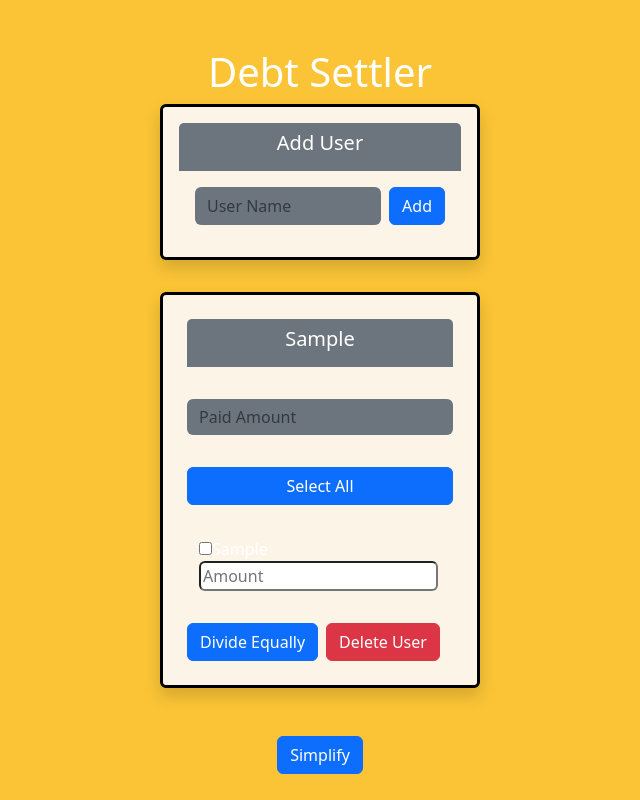
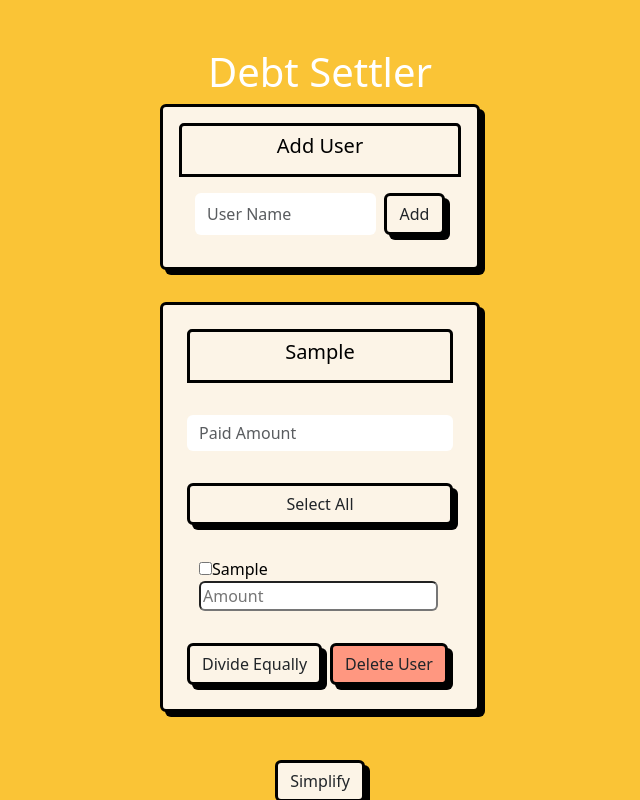
Before and after one commit to waleedbinkhalid74/debt_settler, a React (Vite) app in the folder debt_settler/: page / in a window 1280 px wide. Both pictures are taken after typing "Sample" into the empty fields and a click on the button "Add". Shown: the top 800 px of the page, without its empty margins (320-960 px from the left). Built offline with nearby package versions, Linux system fonts and the light colour scheme.

Commit message:
Add design to cards

```diff
--- a/debt_settler/src/App.css
+++ b/debt_settler/src/App.css
@@ -5,4 +5,30 @@
 .bg-card {
     background-color: #FCF4E7 !important;
     border: 3px solid #000000 !important;
+    box-shadow: 5px 5px 0px #000000 !important;
+    display: block;
 }
+
+.bg-cardHeader {
+    background-color: #FCF4E7 !important;
+    border: 3px solid #000000 !important;
+    font-style: public-sans;
+}
+
+.bg-inputFields {
+    background-color: #FFF !important;
+}
+
+.bg-button {
+    background-color: #FCF4E7 !important;
+    border: 3px solid #000000 !important;
+    font-style: public-sans;
+    box-shadow: 5px 5px 0px #000000 !important;
+}
+
+.bg-buttonDanger {
+    background-color: #FF9780 !important;
+    border: 3px solid #000000 !important;
+    font-style: public-sans;
+    box-shadow: 5px 5px 0px #000000 !important;
+}
--- a/debt_settler/src/components/AddUser.tsx
+++ b/debt_settler/src/components/AddUser.tsx
@@ -28,19 +28,19 @@ function AddUser({ users, setUsers, addTransaction }: AddUserProps) {
 
   return (
     <div>
-      <div className="container card w-25 p-3 shadow text-white bg-card">
-        <div className="card-header bg-secondary border-0">
-          <h5 className="card-title text-white text-center">Add User</h5>
+      <div className="container card w-25 p-3 text-white bg-card">
+        <div className="card-header bg-cardHeader">
+          <h5 className="card-title text-black text-center">Add User</h5>
         </div>
         <div className="card-body d-flex gap-2">
           <input
             type="text"
-            className="form-control bg-secondary text-white border-0 w-75"
+            className="form-control bg-inputFields text-black border-0 w-75"
             placeholder="User Name"
             value={message}
             onChange={(e) => setMessage(e.target.value)}
           />
-          <button className="btn btn-primary w-auto" onClick={handleAdd}>
+          <button className="btn bg-button w-25" onClick={handleAdd}>
             Add
           </button>
         </div>
--- a/debt_settler/src/components/Settle.tsx
+++ b/debt_settler/src/components/Settle.tsx
@@ -14,9 +14,9 @@ function Settle({ transactions, users, onSettle }: SettleProps) {
     };
 
     return (
-        <div className="d-flex flex-column justify-content-center align-items-center text-white py-5">
+        <div className="d-flex flex-column justify-content-center align-items-center text-black py-5">
             <button
-                className="btn btn-primary mb-3"
+                className="btn bg-button"
                 onClick={handleSettle}
             >
                 Simplify
--- a/debt_settler/src/components/User.tsx
+++ b/debt_settler/src/components/User.tsx
@@ -50,21 +50,21 @@ const User: React.FC<UserProps> = ({ userName, handleDelete, users, addTransacti
 
 
     return (
-        <div className="bg-card container card w-25 p-4 mt-2 shadow text-white">
-            <div className="card-header bg-secondary border-0">
-                <h5 className="card-title text-white text-center">{userName}</h5>
+        <div className="bg-card container card w-25 p-4 mt-2 text-white">
+            <div className="bg-cardHeader card-header">
+                <h5 className="card-title text-black text-center">{userName}</h5>
             </div>
             <div className="card-body d-flex"></div>
             <input
                 type="number"
-                className="form-control bg-secondary text-white border-0"
+                className="form-control text-black border-0"
                 placeholder="Paid Amount"
                 value={amount}
                 onChange={(e) => setAmount(e.target.value)}
             />
             {error && <p style={{ color: "red" }}>{error}</p>}
             <div className="card-body d-flex"></div>
-            <label className="btn btn-primary w-30">
+            <label className="btn bg-button w-30">
                 <input
                     type="checkbox"
                     className="btn-check"
@@ -77,7 +77,7 @@ const User: React.FC<UserProps> = ({ userName, handleDelete, users, addTransacti
             {users.map((item) => (
                 <div key={item} className="container">
                     <div className="row">
-                        <div className="col-sm">
+                        <div className="col-sm text-black">
                             <input
                                 type="checkbox"
                                 checked={involvedUsers.includes(item)}
@@ -89,7 +89,7 @@ const User: React.FC<UserProps> = ({ userName, handleDelete, users, addTransacti
                         <div className="col-sm">
                             <input
                                 type="number"
-                                className="text-white border-2 rounded"
+                                className="text-black border-2 rounded"
                                 placeholder="Amount"
                             />
                         </div>
@@ -98,11 +98,11 @@ const User: React.FC<UserProps> = ({ userName, handleDelete, users, addTransacti
             ))}
             <div className="card-body d-flex"></div>
             <div className="d-flex gap-2">
-                <button className="btn btn-primary" onClick={handleDivideEqually}>
+                <button className="btn bg-button" onClick={handleDivideEqually}>
                     Divide Equally
                 </button>
                 <button
-                    className="btn btn-danger"  // Changed color to indicate deletion
+                    className="btn bg-buttonDanger"  // Changed color to indicate deletion
                     onClick={() => handleDelete(userName)}  // Call the passed delete function
                 >
                     Delete User
```
